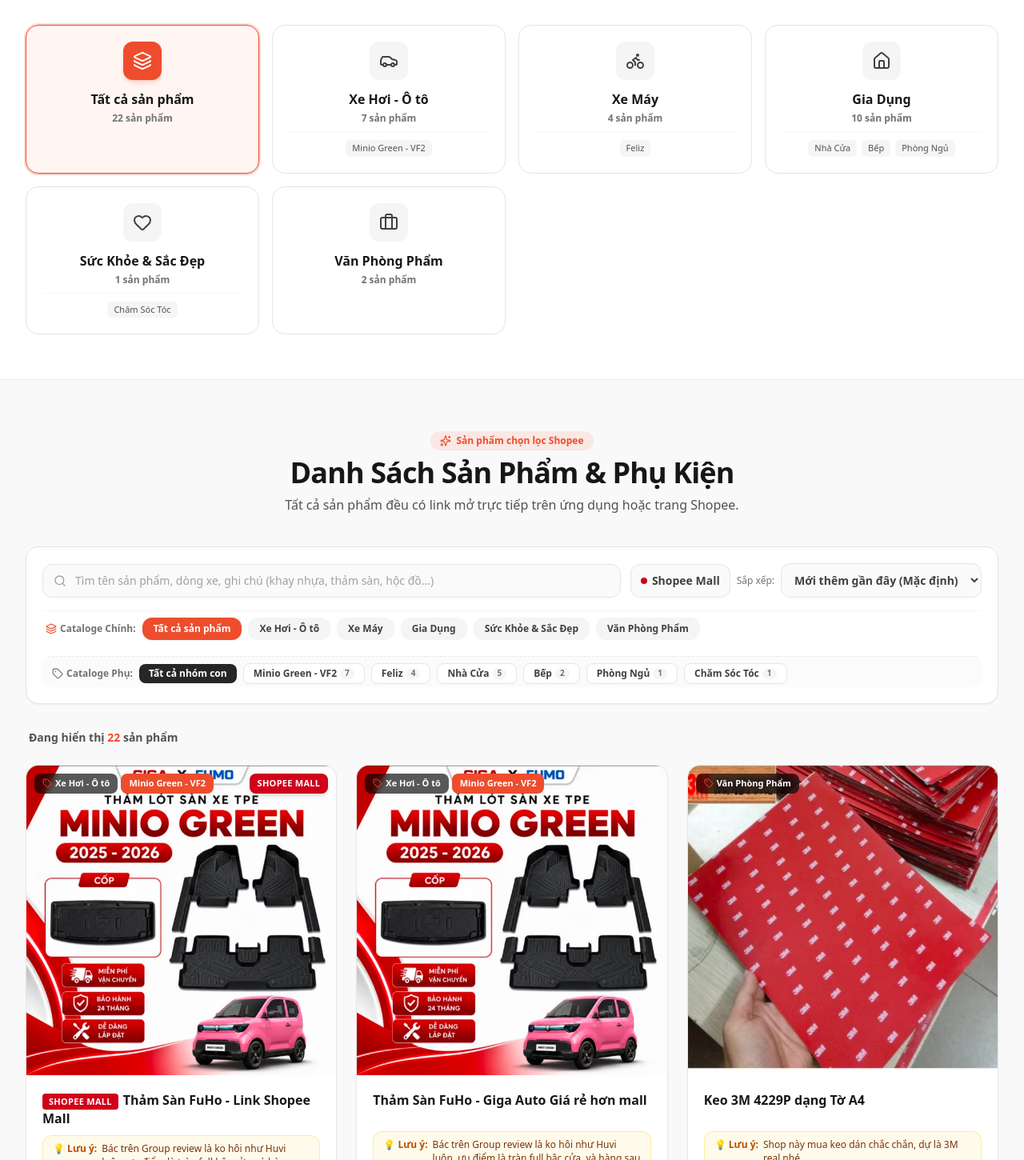
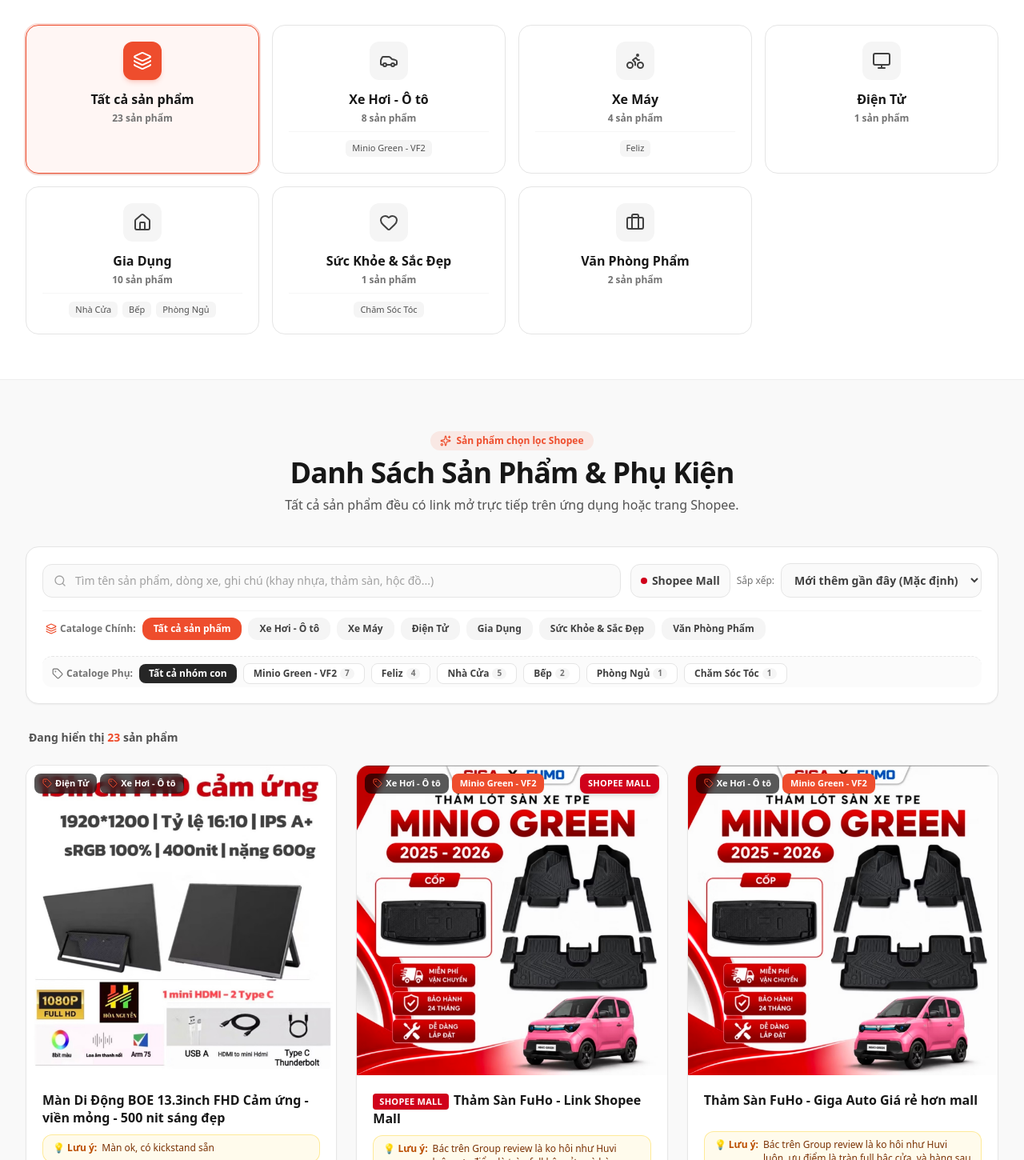
Before and after one commit to ryannguyentran/TranThuongAFF, a React (Vite) app: page / in a window 1280 px wide. Shown: the part 460-1910 px from the top of the page at 80% size. Built offline with nearby package versions, Linux system fonts and the light colour scheme.

Commit message:
feat: support multiple main categories for products
Update data architecture to handle multiple categories per product via `mainCategories` array. Refactor filtering, counts, and UI display to support multi-category tagging and improved navigation.

```diff
--- a/src/App.tsx
+++ b/src/App.tsx
@@ -1,5 +1,5 @@
 import React, { useState, useMemo } from 'react';
-import { PRODUCTS, CATEGORIES } from './data/affiliateData';
+import { PRODUCTS, CATEGORIES, getProductMainCategories } from './data/affiliateData';
 import { Navbar } from './components/Navbar';
 import { Hero } from './components/Hero';
 import { CategorySection } from './components/CategorySection';
@@ -19,15 +19,19 @@
       all: products.length,
     };
     products.forEach((product) => {
-      if (product.mainCategory) {
-        counts[product.mainCategory] = (counts[product.mainCategory] || 0) + 1;
-      }
+      const mainCats = getProductMainCategories(product);
+      mainCats.forEach((cat) => {
+        // Map to exact category ID if found
+        const matched = categories.find((c) => c.id.toLowerCase() === cat.toLowerCase());
+        const targetId = matched ? matched.id : cat;
+        counts[targetId] = (counts[targetId] || 0) + 1;
+      });
       if (product.category) {
         counts[product.category] = (counts[product.category] || 0) + 1;
       }
     });
     return counts;
-  }, [products]);
+  }, [products, categories]);
 
   const handleSelectCategory = (catId: string) => {
     setSelectedCategory(catId);
--- a/src/components/CatalogSection.tsx
+++ b/src/components/CatalogSection.tsx
@@ -1,7 +1,7 @@
 import React, { useState, useMemo } from 'react';
 import { Search, Sparkles, X, AlertCircle, Layers, Tag, ChevronRight } from 'lucide-react';
 import { Product, CategoryItem, SubCategoryItem } from '../types';
-import { CATEGORIES } from '../data/affiliateData';
+import { CATEGORIES, getProductMainCategories } from '../data/affiliateData';
 import { ProductCard } from './ProductCard';
 
 interface CatalogSectionProps {
@@ -54,7 +54,11 @@
       .filter((p) => {
         // Main Category filter
         if (selectedCategory !== 'all') {
-          const matchMain = p.mainCategory === selectedCategory || p.category === selectedCategory || p.category?.startsWith(selectedCategory);
+          const mainCats = getProductMainCategories(p);
+          const selCatLower = selectedCategory.toLowerCase();
+          const matchMain =
+            mainCats.some((cat) => cat.toLowerCase() === selCatLower) ||
+            p.category?.toLowerCase().includes(selCatLower);
           if (!matchMain) return false;
         }
 
--- a/src/components/CategorySection.tsx
+++ b/src/components/CategorySection.tsx
@@ -18,6 +18,7 @@
   Package,
   Heart,
   Briefcase,
+  Monitor,
   LucideIcon,
   FolderTree,
 } from 'lucide-react';
@@ -52,6 +53,7 @@
   Package,
   Heart,
   Briefcase,
+  Monitor,
 };
 
 export const CategorySection: React.FC<CategorySectionProps> = ({
--- a/src/components/ProductCard.tsx
+++ b/src/components/ProductCard.tsx
@@ -1,6 +1,7 @@
 import React, { useState } from 'react';
 import { ExternalLink, ShieldCheck, ShoppingCart, Tag, ChevronRight } from 'lucide-react';
 import { Product } from '../types';
+import { getProductMainCategories } from '../data/affiliateData';
 
 interface ProductCardProps {
   product: Product;
@@ -15,6 +16,10 @@
 }) => {
   const [imageLoaded, setImageLoaded] = useState(false);
   const [imageError, setImageError] = useState(false);
+
+  const mainCategories = React.useMemo(() => {
+    return getProductMainCategories(product);
+  }, [product]);
 
   const resolvedImageUrl = React.useMemo(() => {
     if (!product.image) return '';
@@ -60,27 +65,28 @@
 
         {/* Category Badges on Image (Main and Sub) */}
         <div className="absolute top-2.5 left-2.5 flex flex-wrap items-center gap-1 z-10 max-w-[70%]">
-          {product.mainCategory && (
+          {mainCategories.map((cat) => (
             <button
+              key={cat}
               type="button"
               onClick={(e) => {
                 e.stopPropagation();
-                onSelectCategory?.(product.mainCategory);
+                onSelectCategory?.(cat);
               }}
               className="px-2.5 py-1 rounded-lg bg-black/65 backdrop-blur-xs text-white text-[11px] font-semibold flex items-center gap-1 shadow-xs hover:bg-[#EE4D2D] transition-colors cursor-pointer"
-              title="Lọc theo Cataloge Chính"
+              title={`Lọc theo Cataloge: ${cat}`}
             >
               <Tag className="w-3 h-3 text-[#EE4D2D]" />
-              <span>{product.mainCategory}</span>
+              <span>{cat}</span>
             </button>
-          )}
+          ))}
 
           {product.subCategory && (
             <button
               type="button"
               onClick={(e) => {
                 e.stopPropagation();
-                onSelectSubCategory?.(product.subCategory!, product.mainCategory);
+                onSelectSubCategory?.(product.subCategory!, mainCategories[0] || product.mainCategory);
               }}
               className="px-2.5 py-1 rounded-lg bg-[#EE4D2D] text-white text-[11px] font-bold shadow-xs hover:bg-[#d73a1c] transition-colors cursor-pointer flex items-center gap-0.5"
               title="Lọc theo Cataloge Phụ"
--- a/src/data/affiliateData.ts
+++ b/src/data/affiliateData.ts
@@ -29,13 +29,27 @@
   },
 };
 
+/**
+ * Lấy danh sách Cataloge Chính của sản phẩm (hỗ trợ nhiều Cataloge cách nhau bằng dấu phẩy)
+ */
+export const getProductMainCategories = (product: Product): string[] => {
+  if (product.mainCategories && product.mainCategories.length > 0) {
+    return product.mainCategories;
+  }
+  if (!product.mainCategory) return [];
+  return product.mainCategory
+    .split(',')
+    .map((c) => c.trim())
+    .filter(Boolean);
+};
+
 export const CATEGORIES: CategoryItem[] = [
   {
     id: 'all',
     name: 'Tất cả sản phẩm',
     icon: 'Layers',
     description: 'Tất cả phụ kiện & sản phẩm chọn lọc',
-    count: 22,
+    count: 23,
     subCategories: [
       { id: 'Minio Green - VF2', name: 'Minio Green - VF2', count: 7 },
       { id: 'Feliz', name: 'Feliz', count: 4 },
@@ -50,7 +64,7 @@
     name: 'Xe Hơi - Ô tô',
     icon: 'Car',
     description: 'Phụ kiện & đồ chơi xe hơi ô tô chất lượng',
-    count: 7,
+    count: 8,
     subCategories: [
       { id: 'Minio Green - VF2', name: 'Minio Green - VF2', count: 7 },
     ],
@@ -64,6 +78,14 @@
     subCategories: [
       { id: 'Feliz', name: 'Feliz', count: 4 },
     ],
+  },
+  {
+    id: 'Điện Tử',
+    name: 'Điện Tử',
+    icon: 'Monitor',
+    description: 'Màn hình di động, đồ công nghệ & thiết bị điện tử',
+    count: 1,
+    subCategories: [],
   },
   {
     id: 'Gia Dụng',
@@ -494,6 +516,25 @@
     description: 'Thảm sàn đúc nguyên khối FuHo chính hãng Shopee Mall cao cấp, tràn full bậc cửa cho Minio Green - VF2.',
     note: 'Bác trên Group review là ko hôi như Huvi luôn, ưu điểm là tràn full bậc cửa, và hàng sau cao lên bằng ghế luôn.',
   },
+  {
+    id: 'prod-23',
+    name: 'Màn Di Động BOE 13.3inch FHD Cảm ứng - viền mỏng - 500 nit sáng đẹp',
+    category: 'Điện Tử, Xe Hơi - Ô tô',
+    mainCategory: 'Điện Tử , Xe Hơi - Ô Tô',
+    mainCategories: ['Điện Tử', 'Xe Hơi - Ô tô'],
+    subCategory: '',
+    image: '/images/manhinhdidong.jpg',
+    originalPrice: 0,
+    salePrice: 0,
+    badge: 'Deal hot',
+    isMall: false,
+    rating: 5.0,
+    soldCount: '',
+    affiliateUrl: 'https://s.shopee.vn/W6RKjQIZ2',
+    voucherTag: '',
+    description: 'Màn di động BOE 13.3 inch FHD cảm ứng cao cấp, viền mỏng, độ sáng 500 nit, tích hợp kickstand tiện dụng cho xe hơi và công việc.',
+    note: 'Màn ok, có kickstand sẵn',
+  },
 ];
 
 export const WHY_CHOOSE_US = [
--- a/src/types.ts
+++ b/src/types.ts
@@ -5,6 +5,7 @@
   name: string;
   category: string;
   mainCategory: string;
+  mainCategories?: string[];
   subCategory?: string;
   image: string;
   originalPrice?: number;
```
Also changed, not shown: public/images/manhinhdidong.jpg (added).
